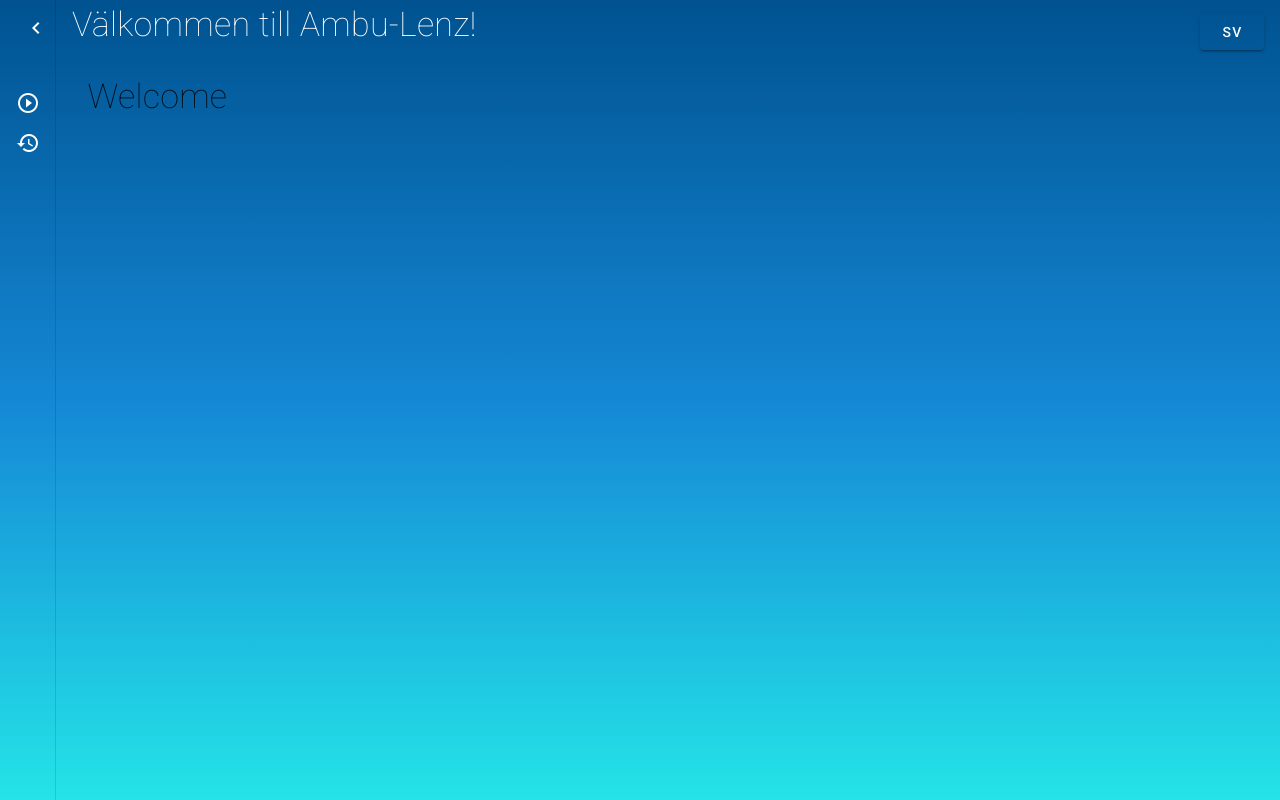
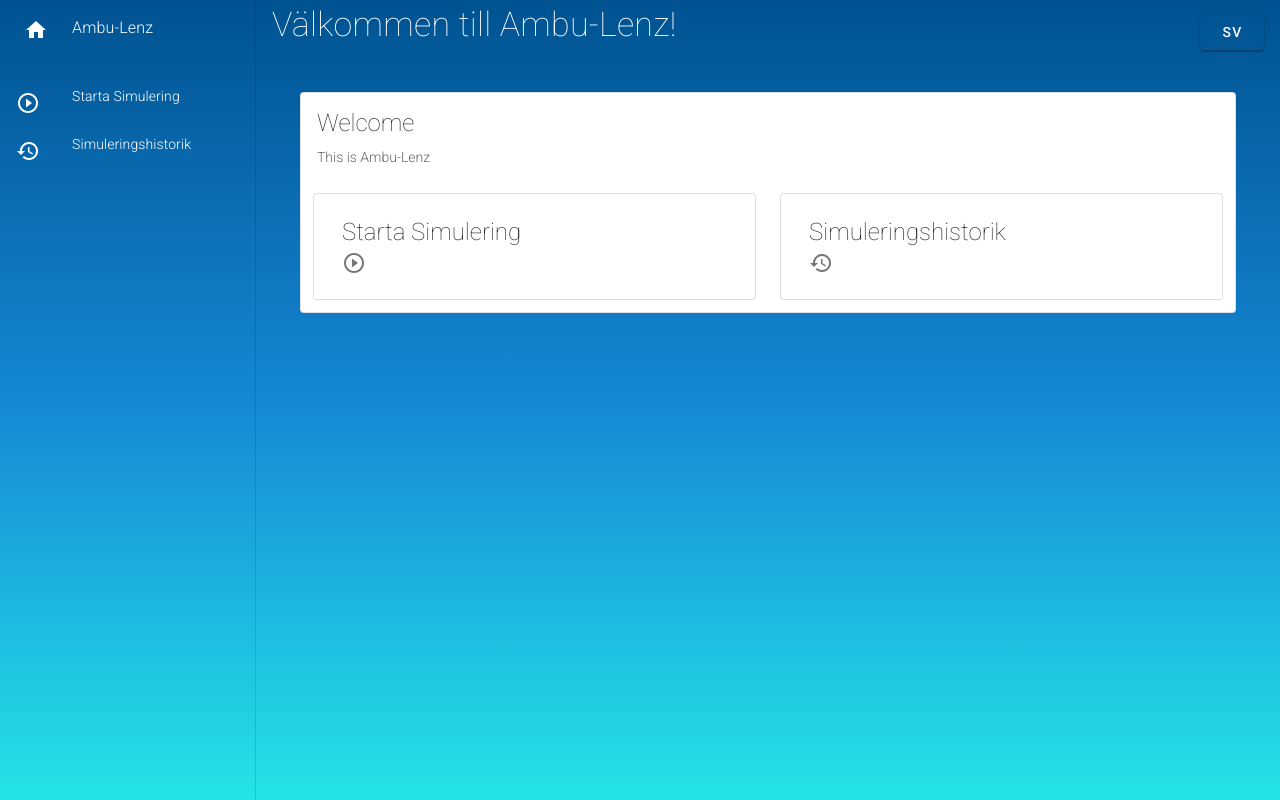
Before and after one commit to lizaokennedy/ambulance-visualization-front-end, a Vue app: page /en in a window 1280 px wide. Built offline with nearby package versions, Linux system fonts and the light colour scheme.

Commit message:
Added models

```diff
--- a/package.json
+++ b/package.json
@@ -10,11 +10,13 @@
     "i18n:report": "vue-cli-service i18n:report --src './src/**/*.?(js|vue)' --locales './src/locales/**/*.json'"
   },
   "dependencies": {
+    "chart.js": "^2.9.3",
     "core-js": "^3.6.4",
     "register-service-worker": "^1.6.2",
     "vue": "^2.6.11",
     "vue-class-component": "^7.2.2",
     "vue-i18n": "^8.15.4",
+    "vue-mc": "^0.6.0",
     "vue-property-decorator": "^8.3.0",
     "vue-router": "^3.1.5",
     "vuetify": "^2.2.11",
--- a/src/assets/styles/app.css
+++ b/src/assets/styles/app.css
@@ -19,6 +19,10 @@
     margin-bottom: 0px;
 }
 
+.link {
+    text-decoration: dashed;
+}
+
 router-link{
     text-decoration: underline;
 }
--- a/src/components/HistoryItem.vue
+++ b/src/components/HistoryItem.vue
@@ -25,7 +25,7 @@
               </v-list-item-subtitle>
             </v-col>
             <v-col>
-              <router-link :to="analysis-link">
+              <router-link :to="analysisLink">
                 <v-icon>mdi-chart-line</v-icon>
               </router-link>
               <v-list-item-subtitle class="font-weight-light md-2">
--- a/src/components/SideBar.vue
+++ b/src/components/SideBar.vue
@@ -4,37 +4,52 @@
       v-model="sidebar"
       :mini-variant.sync="mini"
       permanent
+      expand-on-hover
       color="transparent"
       light
       app
     >
-      <v-list-item class="display-1 font-weight-thin mb-4">
-        <v-list-item-avatar class="side-icon">
-          <v-btn
-            icon
-            dark
-            @click.stop="mini = !mini"
-          >
-            <v-icon dark>
-              mdi-chevron-left
-            </v-icon>
-          </v-btn>
-        </v-list-item-avatar>
-
-        <v-list-item-title />
-      </v-list-item>
-
       <v-list
         class="display-1 font-weight-thin mb-4"
         dense
       >
+        <v-list-item class="display-1 font-weight-thin mb-4">
+          <v-list-item-avatar class="side-icon">
+            <router-link
+              class="link"
+              :to="HomeLink"
+            >
+              <v-icon
+                dark
+                class="icon"
+              >
+                mdi-home
+              </v-icon>
+            </router-link>
+          </v-list-item-avatar>
+          <router-link
+            class="link"
+            :to="HomeLink"
+          >
+            <v-list-item-title
+              class="display-1 font-weight-light mb-4 subtitle-1"
+              dark
+            >
+              Ambu-Lenz
+            </v-list-item-title>
+          </router-link>
+          <v-list-item-title />
+        </v-list-item>
+
         <v-list-item
           v-for="item in sidebarItems"
           :key="item.title"
-          link
         >
           <v-list-item-icon dark>
-            <router-link :to="item.link">
+            <router-link
+              class="link"
+              :to="item.link"
+            >
               <v-icon
                 dark
                 class="icon"
@@ -45,9 +60,17 @@
           </v-list-item-icon>
 
           <v-list-item-content>
-            <v-list-item-title class="display-1 font-weight-light mb-4 subtitle-2">
-              {{ $t(item.title) }}
-            </v-list-item-title>
+            <router-link
+              class="link"
+              :to="item.link"
+            >
+              <v-list-item-title
+                class="display-1 font-weight-light mb-4 subtitle-2"
+                color="white"
+              >
+                {{ $t(item.title) }}
+              </v-list-item-title>
+            </router-link>
           </v-list-item-content>
         </v-list-item>
       </v-list>
@@ -63,6 +86,7 @@
   name: 'SideBar',
 
   data: () => ({
+    HomeLink: '/' + i18n.locale,
     sidebar: true,
     sidebarItems: [
       {
--- a/src/components/Title.vue
+++ b/src/components/Title.vue
@@ -1,20 +1,67 @@
 <template>
   <v-container>
-    <h1 class="display-1 font-weight-thin mb-4">
-      Welcome
-    </h1>
+    <v-card
+      class="history-list"
+      outlined
+    >
+      <v-list-item three-line>
+        <v-list-item-content>
+          <v-list-item-title class="headline mb-1 display-1 font-weight-thin">
+            Welcome
+          </v-list-item-title>
+          <v-list-item-subtitle
+            class="font-weight-light md-2"
+          >
+            This is Ambu-Lenz
+          </v-list-item-subtitle>
+        </v-list-item-content>
+      </v-list-item>
+      <v-container>
+        <v-row>
+          <v-col>
+            <Card
+              :title="startSim.title"
+              :icon="startSim.icon"
+              :link="startSim.link"
+            />
+          </v-col>
+          <v-col>
+            <Card
+              :title="history.title"
+              :icon="history.icon"
+              :link="history.link"
+            />
+          </v-col>
+        </v-row>
+      </v-container>
+    </v-card>
   </v-container>
 </template>
 
 <script lang="ts">
 import Vue from 'vue'
+import Card from '../components/TitleCard.vue'
+import i18n from '../i18n'
 
 export default Vue.extend({
   name: 'Title',
+  components: {
+    Card
+  },
 
   data () {
     return {
-      title: 'hello'
+      title: 'hello',
+      startSim: {
+        title: 'sidebar.startSimulation',
+        icon: 'mdi-play-circle-outline',
+        link: ''
+      },
+      history: {
+        title: 'sidebar.showHistory',
+        icon: 'mdi-history',
+        link: '/' + i18n.locale + '/history'
+      }
     }
   },
   computed: {}, // computed properties
--- /dev/null
+++ b/src/components/TitleCard.vue
@@ -0,0 +1,41 @@
+<template>
+  <v-card outlined>
+    <v-list-item two-line>
+      <v-list-item-content>
+        <v-container>
+          <v-list-item-title class="headline mb-1 display-1 font-weight-thin">
+            {{ $t(title) }}
+          </v-list-item-title>
+          <router-link :to="link">
+            <v-icon>{{ icon }}</v-icon>
+          </router-link>
+        </v-container>
+      </v-list-item-content>
+    </v-list-item>
+  </v-card>
+</template>
+
+<script lang="ts">
+import Vue from 'vue'
+import i18n from '../i18n'
+
+export default Vue.extend({
+  name: 'TitleCard',
+  components: {},
+  props: {
+    title: {
+      type: String,
+      required: true
+    },
+    icon: {
+      type: String,
+      required: true
+    },
+    link: {
+      type: String,
+      required: true
+    }
+  },
+  data: () => ({})
+})
+</script>
--- a/src/router/index.ts
+++ b/src/router/index.ts
@@ -2,7 +2,7 @@
 import VueRouter from 'vue-router'
 import Home from '../views/Home.vue'
 import History from '../views/History.vue'
-import Analysis from '../components/Analysis.vue'
+import Analysis from '../views/Analysis.vue'
 import i18n from '@/i18n'
 
 Vue.use(VueRouter)
--- a/src/views/Analysis.vue
+++ b/src/views/Analysis.vue
@@ -1,5 +1,5 @@
 <template>
-  <div class="history">
+  <div class="analysis">
     <v-card
       class="history-list"
       outlined
@@ -26,7 +26,6 @@
 export default {
   name: 'Analysis',
   components: {
-    HistoryItem
   },
   data: () => ({
 
--- /dev/null
+++ b/src/vuemc.d.ts
@@ -0,0 +1 @@
+declare module 'vue-mc'
```
Also changed, not shown: src/models/simulation.model.ts (added, +53 -0 lines), 1 other file (tests, documents, lock files or other folders).
